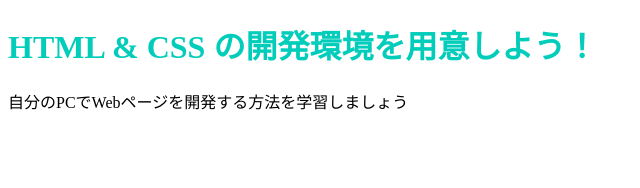
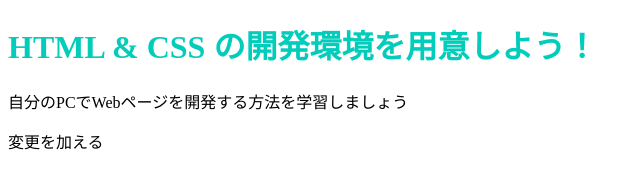
Before and after one commit to Chicken-Coffee/chicken-coffee.github.io, a plain HTML site: page index.html in a window 1280 px wide. Shown: the whole page, without its empty margins (0-640 px from the left). Drawn offline with Linux system fonts and the light colour scheme.

Commit message:
Update index.html

```diff
--- a/index.html
+++ b/index.html
@@ -8,5 +8,6 @@
   <body>
     <h1 class="title">HTML & CSS の開発環境を用意しよう！</h1>
     <p>自分のPCでWebページを開発する方法を学習しましょう</p>
+    <p>変更を加える</p>
   </body>
 </html>
```
